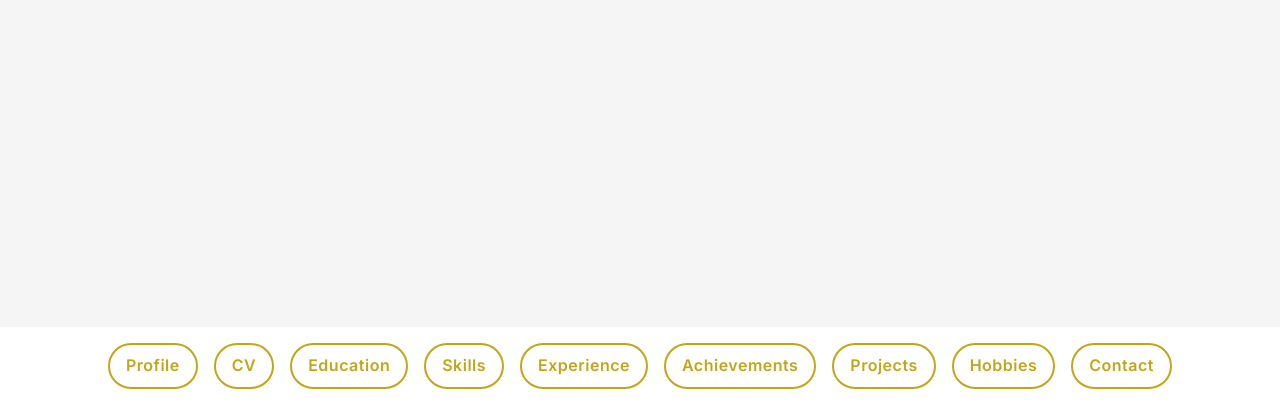
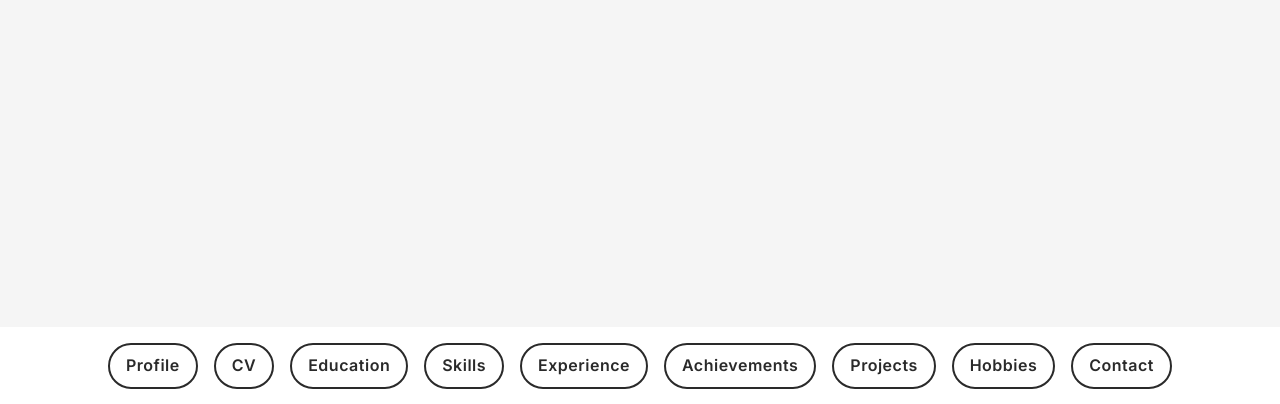
Before and after one commit to JPvdBerg/-Carli-Virtual-CV, a plain HTML site: page index.html in a window 1280 px wide. Shown: the part 473-877 px from the top of the page. Drawn offline with Linux system fonts and the light colour scheme.

Commit message:
Update index.html

```diff
--- a/index.html
+++ b/index.html
@@ -6,18 +6,7 @@
   <title>Carli Hoffman - Virtual CV</title>
   <link href="https://fonts.googleapis.com/css2?family=Inter:wght@400;600&display=swap" rel="stylesheet">
   <style>
-
-a {
-  color: #2a2a2a;
-  text-decoration: none;
-}
-
-a:hover {
-  text-decoration: underline;
-}
-
-
-  /* RESET */
+/* RESET */
 * {
   box-sizing: border-box;
   margin: 0;
@@ -59,17 +48,17 @@ nav {
   flex-wrap: wrap;
   gap: 1rem;
   padding: 1rem 2rem;
-  border-bottom: 2px solid #c2a619;
+  border-bottom: 2px solid #2a2a2a;
   z-index: 10;
 }
 
 nav a {
   position: relative;
-  color: #c2a619;
+  color: #2a2a2a;
   text-decoration: none;
   font-weight: 600;
   padding: 0.5rem 1rem;
-  border: 2px solid #c2a619;
+  border: 2px solid #2a2a2a;
   border-radius: 30px;
   transition: transform 0.2s ease, border-width 0.2s ease;
   letter-spacing: 0.5px;
@@ -80,19 +69,17 @@ nav a:hover {
   border-width: 3px;
 }
 
-
 nav a::after {
   content: '';
   position: absolute;
   left: 50%;
-  bottom: -10px; /* move it below the button border */
+  bottom: -10px;
   transform: translateX(-50%);
   height: 2px;
   width: 0;
-  background-color: #c2a619;
+  background-color: #2a2a2a;
   transition: width 0.3s ease;
 }
-
 
 nav a:hover::after {
   width: 100%;
@@ -103,13 +90,13 @@ section {
   padding: 4rem 2rem;
   max-width: 900px;
   margin: 0 auto;
-  scroll-margin-top: 100px; /* adjust this based on your nav height */
+  scroll-margin-top: 100px;
 }
 
 section h2 {
   font-size: 1.75rem;
   margin-bottom: 1rem;
-  border-left: 5px solid #c2a619;
+  border-left: 5px solid #2a2a2a;
   padding-left: 0.75rem;
   letter-spacing: 1px;
   color: #2a2a2a;
@@ -125,7 +112,7 @@ ul {
   position: fixed;
   bottom: 30px;
   right: 30px;
-  background-color: #c2a619;
+  background-color: #2a2a2a;
   color: #fff;
   border: none;
   padding: 0.75rem 1.5rem;
@@ -151,6 +138,7 @@ ul {
 /* MAIL LINKS */
 a[href^="mailto:"] {
   display: inline-block;
+  color: #2a2a2a;
   text-decoration: none;
   transition: transform 0.2s ease;
   font-weight: 500;
@@ -160,7 +148,6 @@ a[href^="mailto:"]:hover {
   transform: scale(1.05);
 }
 
-
 /* FOOTER */
 footer {
   text-align: center;
@@ -168,8 +155,8 @@ footer {
   background-color: #eaeaea;
   color: #666;
 }
+</style>
 
-  </style>
 </head>
 <body>
   <header>
```
